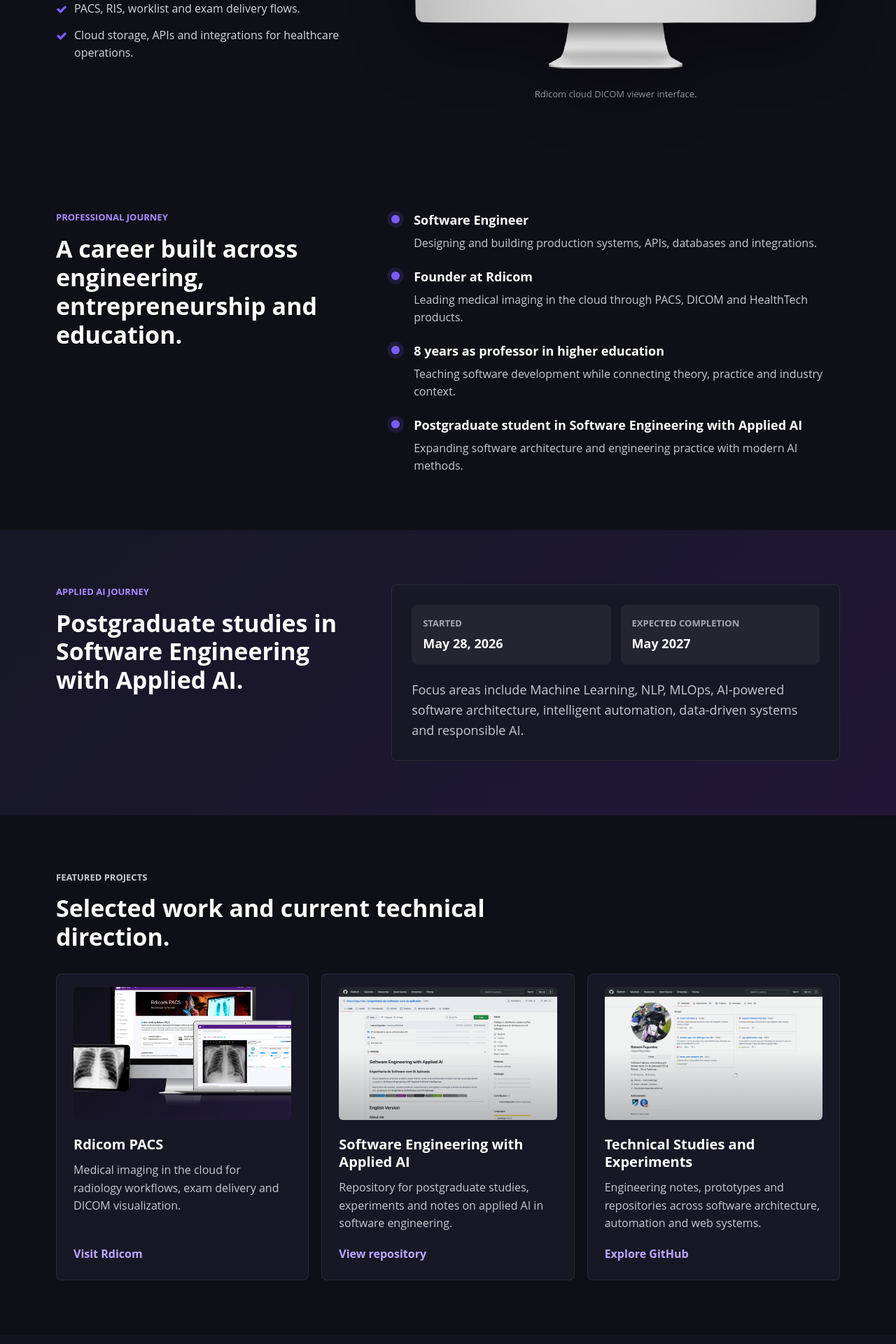
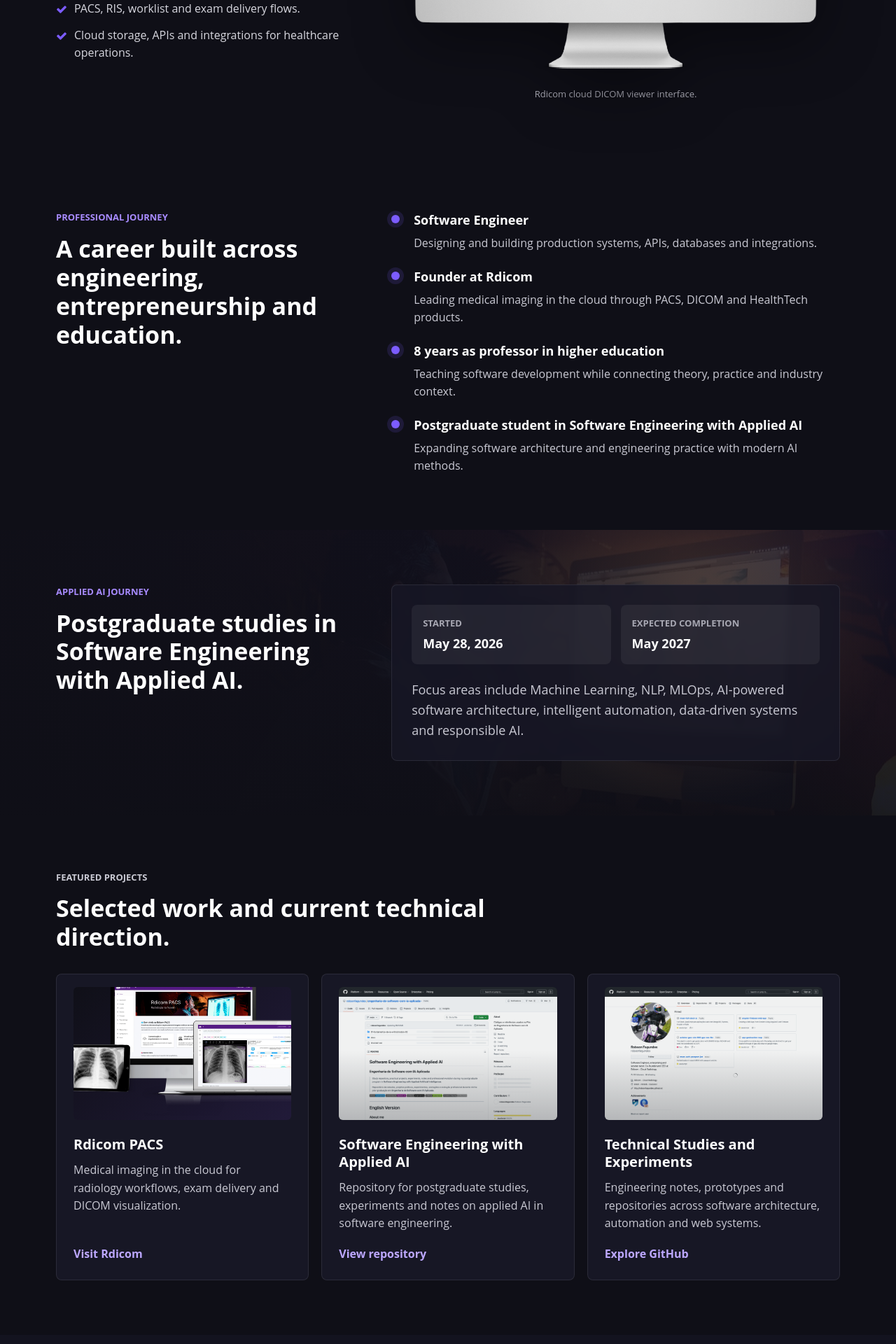
Before and after one commit to robsonfagundes/robsonfagundes.github.io, a Jekyll site: the page built from index.html, in a window 1280 px wide. Shown: the part 2287-4207 px from the top of the page at 70% size. Built offline with Jekyll 4.4.1, drawn with Linux system fonts in a browser that asks for light colours; nearby versions of some CDN libraries; some web fonts are replaced; the list of posts is cut into pages by our own code.

Commit message:
Add PACS background to AI section

```diff
--- a/css/main.sass
+++ b/css/main.sass
@@ -929,10 +929,25 @@
     margin: 6px 0 0
 
 .portfolio-ai-section
-  background: linear-gradient(135deg, #171725 0%, #201738 100%)
+  position: relative
+  overflow: hidden
+  background-image: linear-gradient(90deg, rgba(15, 15, 23, 0.96) 0%, rgba(15, 15, 23, 0.82) 48%, rgba(15, 15, 23, 0.46) 100%), linear-gradient(180deg, rgba(32, 23, 56, 0.72), rgba(15, 15, 23, 0.9)), url("/assets/images/portfolio/bg-pacs.jpg")
+  background-position: center
+  background-size: cover
+  &:before
+    content: ""
+    position: absolute
+    inset: 0
+    background: radial-gradient(circle at 78% 25%, rgba(255, 170, 84, 0.16), transparent 28%)
+    pointer-events: none
+  .portfolio-container
+    position: relative
+    z-index: 1
 
 .portfolio-ai-card
   padding: 28px
+  background: rgba(23, 23, 37, 0.84)
+  backdrop-filter: blur(4px)
   p
     margin: 22px 0 0
     font-size: 18px
```
Also changed, not shown: assets/images/portfolio/bg-pacs.jpg (added).
